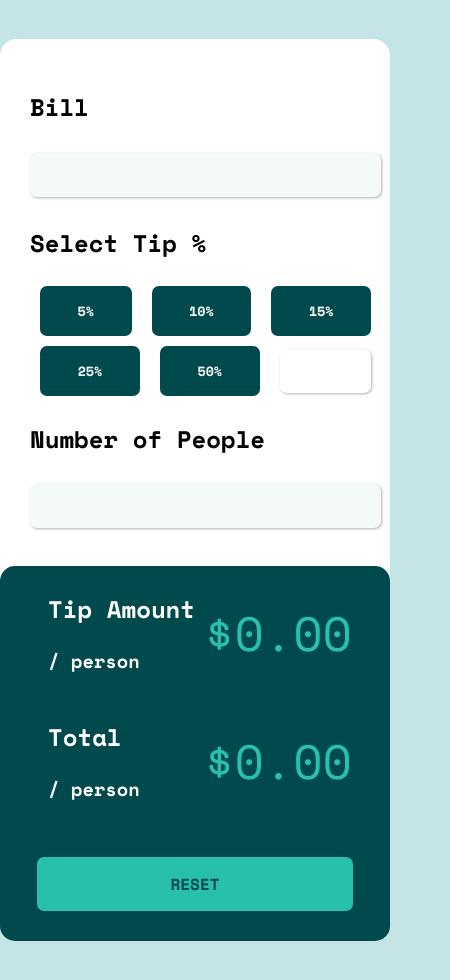
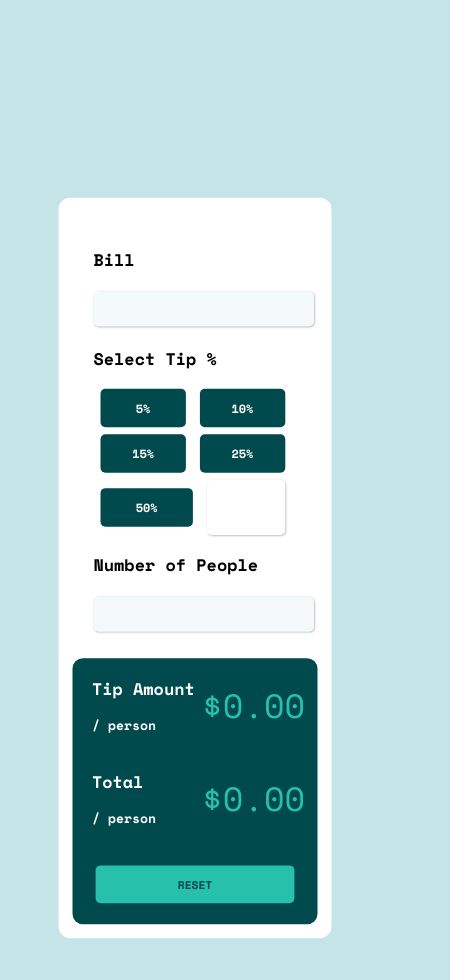
Before and after one commit to HigorAnjos/TipCalculatorApp, a React (Create React App) app: page / in a window 390 px wide. Shown: the top 980 px of the page, 450 px wide, since content can reach past the window. Built offline with nearby package versions, Linux system fonts and the light colour scheme.

Commit message:
:construction: meger css

```diff
--- a/src/App.css
+++ b/src/App.css
@@ -8,5 +8,14 @@ body {
   display: flex;
   align-items: center;
   justify-content: center;
-  height: 100vh;
+
 }
+
+@media(max-width: 768px) {
+  body {
+    background-color: hsl(185, 41%, 84%);
+    display: flex;
+    align-items: center;
+    justify-content: center;
+  }
+}
--- a/src/App.js
+++ b/src/App.js
@@ -1,5 +1,5 @@
 import Main from './components/main/main'
-import './Appmobile.css';
+import './App.css';
 
 function App() {
   return (
--- a/src/components/input/input.css
+++ b/src/components/input/input.css
@@ -71,3 +71,70 @@
   height: 55px;
   margin: 10px;
 }
+
+@media (max-width: 768px) {
+  #input-container {
+    display: flex;
+    flex-direction: column;
+    width: 100%;
+    justify-content: space-around;
+    padding: 30px;
+  }
+
+  #input-data input, #num-people input {
+    width: 90%;
+    padding: 12px 20px;
+    margin: 8px 0;
+    box-sizing: border-box;
+    background-color: hsl(189, 41%, 97%);
+    border: none;
+    border-radius: 7px;
+    box-shadow: 1px 1px 3px 0px rgba(0, 0, 0, 0.3);
+  }
+
+  #button-grid {
+    display: flex;
+    flex-wrap: wrap;
+    justify-content: flex-start;
+    align-items: center;
+  }
+
+
+  #select-tip input {
+    border: none;
+    border-radius: 7px;
+    box-shadow: 1px 1px 3px 0px rgba(0, 0, 0, 0.3);
+    width: 40px;
+    padding: 12px 20px;
+    margin: 5px 10px;
+    flex-grow: 1;
+  }
+
+  #select-tip {
+    display: flex;
+    flex-direction: column;
+    width: 90%;
+  }
+
+  #select-tip button {
+
+    background-color: hsl(183, 100%, 15%);
+    border-radius: 7px;
+
+    border: none;
+    color: hsl(0, 0%, 100%);
+    text-align: center;
+    text-decoration: none;
+    padding: 15px 32px;
+    font-weight: bold;
+    margin: 5px 10px;
+    flex-grow: 1;
+  }
+
+  #select-tip button:hover {
+    background-color: hsl(185, 41%, 84%);
+    color: hsl(183, 100%, 15%);
+    font-weight: bold;
+    box-sizing: border-box;
+  }
+}
--- a/src/components/input/input.jsx
+++ b/src/components/input/input.jsx
@@ -1,5 +1,5 @@
 import React from 'react';
-import './../input/inputmobile.css'
+import './../input/input.css'
 
 class Input extends React.Component {
   render() {
--- a/src/components/main/main.css
+++ b/src/components/main/main.css
@@ -2,8 +2,6 @@
   display: flex;
   background-color: hsl(0, 0%, 100%);
   border-radius: 17px;
-  width: 900px;
-  height: 500px;
   padding: 20px;
 }
 
@@ -12,3 +10,13 @@
     transform: scale(0.7);
   }
 }
+
+@media(max-width: 768px) {
+  .container {
+    display: flex;
+    flex-direction: column;
+    background-color: hsl(0, 0%, 100%);
+    border-radius: 17px;
+    margin: 10% 0;
+  }
+}
--- a/src/components/main/main.jsx
+++ b/src/components/main/main.jsx
@@ -1,7 +1,7 @@
 import React from 'react';
 import Input from './../input/input'
 import View from './../view/view'
-import './mainmobile.css'
+import './main.css'
 
 class Main extends React.Component {
   constructor () {
--- a/src/components/main/mainmobile.css
+++ b/src/components/main/mainmobile.css
@@ -5,9 +5,3 @@
   border-radius: 17px;
   margin: 10% 0;
 }
-
-@media(max-width: 320px) {
-  .container {
-    transform: scale(1);
-  }
-}
--- a/src/components/view/view.css
+++ b/src/components/view/view.css
@@ -60,3 +60,63 @@
 .title {
   color: hsl(0, 0%, 100%);
 }
+
+@media(max-width: 768px) {
+  #view-container {
+    display: flex;
+    align-items: center;
+    flex-direction: column;
+    font-size: 1.0rem;
+    width: 100%;
+    background-color: hsl(183, 100%, 15%);
+    border-radius: 15px;
+    justify-content: space-around;
+  }
+
+  #reset {
+    display: flex;
+    justify-content: center;
+    align-items: center;
+    margin: 30px;
+    width: 90%;
+  }
+
+  #reset button {
+    width: 90%;
+    background-color: hsl(172, 67%, 45%);
+    height: 20%;
+    border-radius: 7px;
+
+    border: none;
+    color: hsl(183, 100%, 15%);
+    padding: 15px 32px;
+    text-align: center;
+    text-decoration: none;
+    display: inline-block;
+    font-size: 16px;
+    font-weight: bold;
+  }
+
+  #reset button:hover {
+    background-color: hsl(185, 41%, 84%);
+    font-weight: bold;
+  }
+
+  #view-amount {
+    display: flex;
+    width: 100%;
+    justify-content: space-between;
+    align-items: center;
+    margin: 5px;
+  }
+
+  .display {
+    font-size: 3.0rem;
+    color: hsl(172, 67%, 45%);
+  }
+
+  .title {
+    color: hsl(0, 0%, 100%);
+  }
+
+}
--- a/src/components/view/view.jsx
+++ b/src/components/view/view.jsx
@@ -1,5 +1,5 @@
 import React from 'react';
-import './viewmobile.css'
+import './view.css'
 
 class View extends React.Component {
   render() {
```
